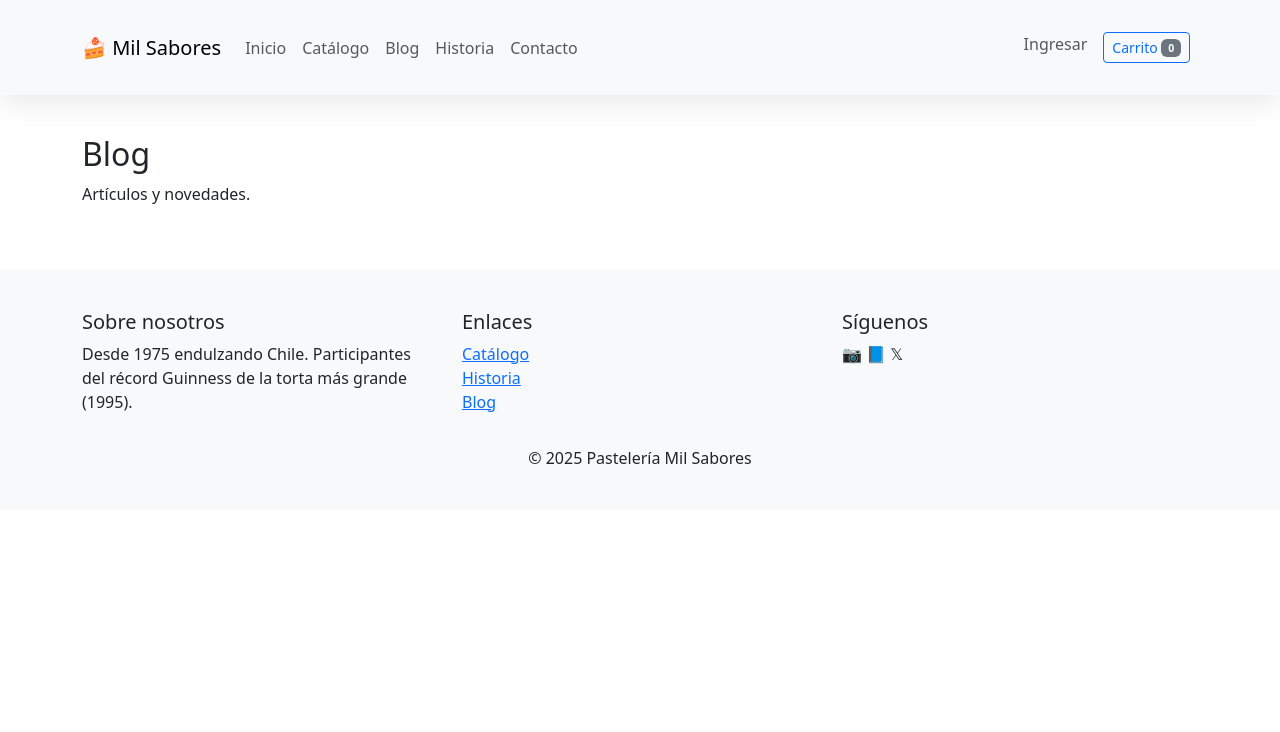
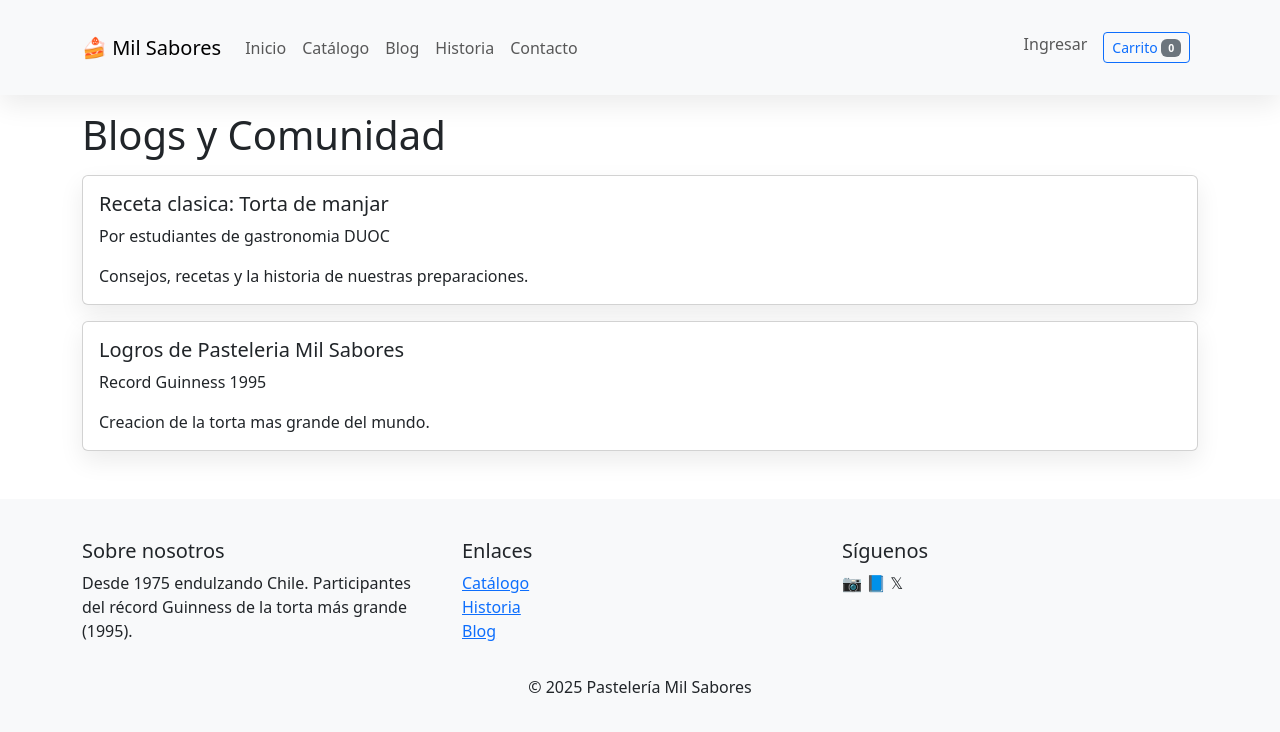
Before and after one commit to Deymon2105/pasteleria-mil-sabores-react, a React (Create React App) app: page /blogs in a window 1280 px wide. Shown: the top 732 px of the page. Built offline with nearby package versions, Linux system fonts and the light colour scheme.

Commit message:
feat(blogs): Se agregan los blogs en su página respectiva

```diff
--- a/src/pages/Blogs.js
+++ b/src/pages/Blogs.js
@@ -1,10 +1,20 @@
 import React from 'react'
+import {Container, Card} from 'react-bootstrap'
 
 export default function Blogs(){
   return (
-    <div className="container my-4">
-      <h2>Blog</h2>
-      <p>Artículos y novedades.</p>
-    </div>
+    <Container className="blog-container">
+      <h1>Blogs y Comunidad</h1>
+      <Card className="blog-card">
+        <Card.Title className="blog-title">Receta clasica: Torta de manjar</Card.Title>
+        <Card.Text className="blog-meta">Por estudiantes de gastronomia DUOC</Card.Text>
+        <Card.Text className="blog-content">Consejos, recetas y la historia de nuestras preparaciones.</Card.Text>
+      </Card>
+      <Card className="blog-card">
+        <Card.Title className="blog-title">Logros de Pasteleria Mil Sabores</Card.Title>
+        <Card.Text className="blog-meta">Record Guinness 1995</Card.Text>
+        <Card.Text className="blog-content">Creacion de la torta mas grande del mundo.</Card.Text>
+      </Card>
+    </Container>
   )
 }
--- a/src/styles/styles.css
+++ b/src/styles/styles.css
@@ -230,6 +230,8 @@ img {
 
 
 .card {
+  margin: 0;
+  margin-top: 1rem;
   background: #fff;
   padding: 1rem;
   border-radius: 16px;
```
